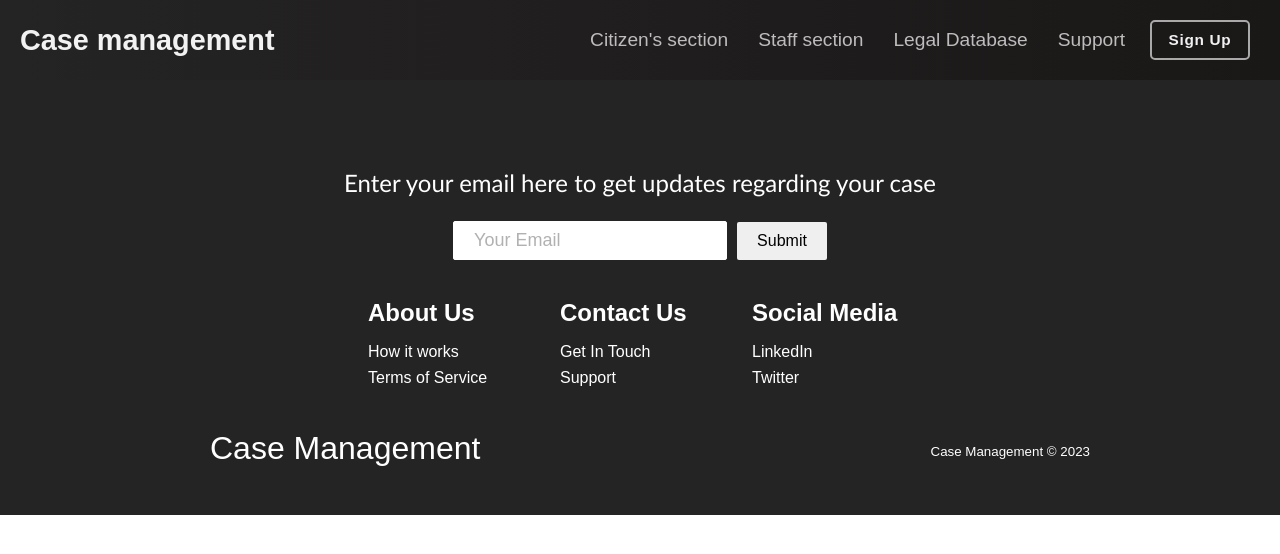
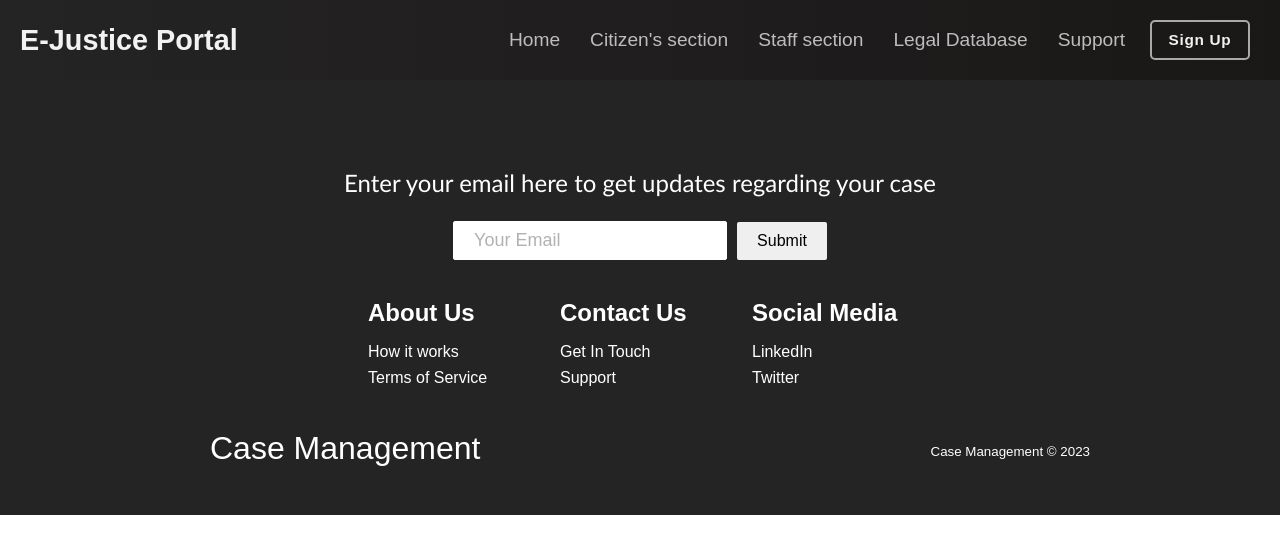
Before and after one commit to KILLERTIAN/case-management, a React (Create React App) app: page /new-case in a window 1280 px wide. Shown: the top 554 px of the page. Built offline with nearby package versions, Linux system fonts and the light colour scheme.

Commit message:
Updated Navbar

```diff
--- a/src/components/Navbar.css
+++ b/src/components/Navbar.css
@@ -31,6 +31,10 @@
 
 }
 
+.Navbar-logo:hover {
+    color: #b8b6b6;
+}
+
 .nav-items {
     display: flex;
     align-items: center;
@@ -55,9 +59,17 @@
     /* text-decoration: none; */
 }
 
+/* .nav-menu:hover{
+    background:#444343 ;
+    color:#fff ;
+}  */
 .nav-links {
     text-decoration: none;
     color: rgb(190, 188, 188);
+}
+
+.nav-links:hover {
+    color: #ffffff;
 }
 
 .sign-up-link {
@@ -79,7 +91,7 @@
     letter-spacing: 0.045em;
     margin: 0 10px;
     cursor: pointer;
-    transition: 0.75s;
+    transition: 0.45s;
 }
 
 .nav-button:hover {
--- a/src/components/Navbar.js
+++ b/src/components/Navbar.js
@@ -9,8 +9,13 @@ function Navbar() {
             <nav className='navbar'>
                 <div className="navbar-container">
 
-                    <Link to='/' className='Navbar-logo'>Case management</Link>
+                    <Link to='/' className='Navbar-logo'>E-Justice Portal</Link>
                     <ul className="nav-items">
+                        <li className='nav-menu'>
+                            <Link to='/' className='nav-links'>
+                                Home
+                            </Link>
+                        </li>
                         <li className='nav-menu'>
                             <Link to='/citizen-section' className='nav-links'>
                                 Citizen's section
```
